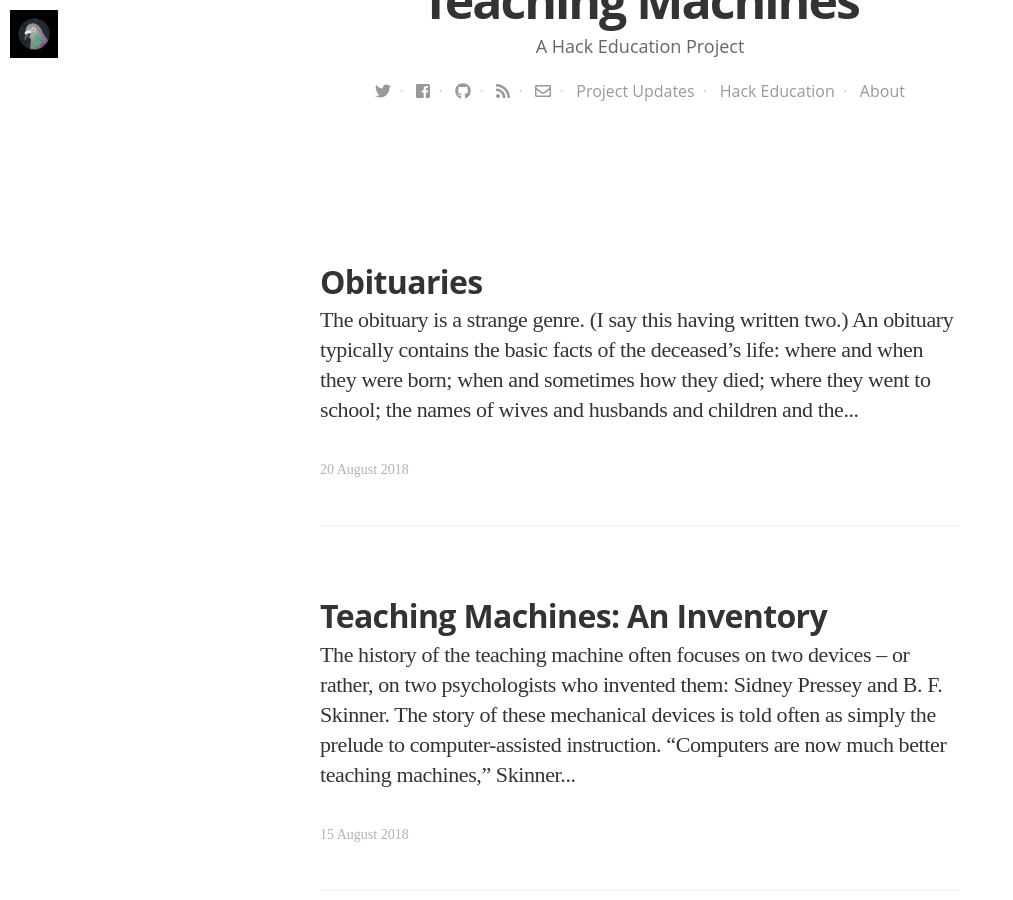
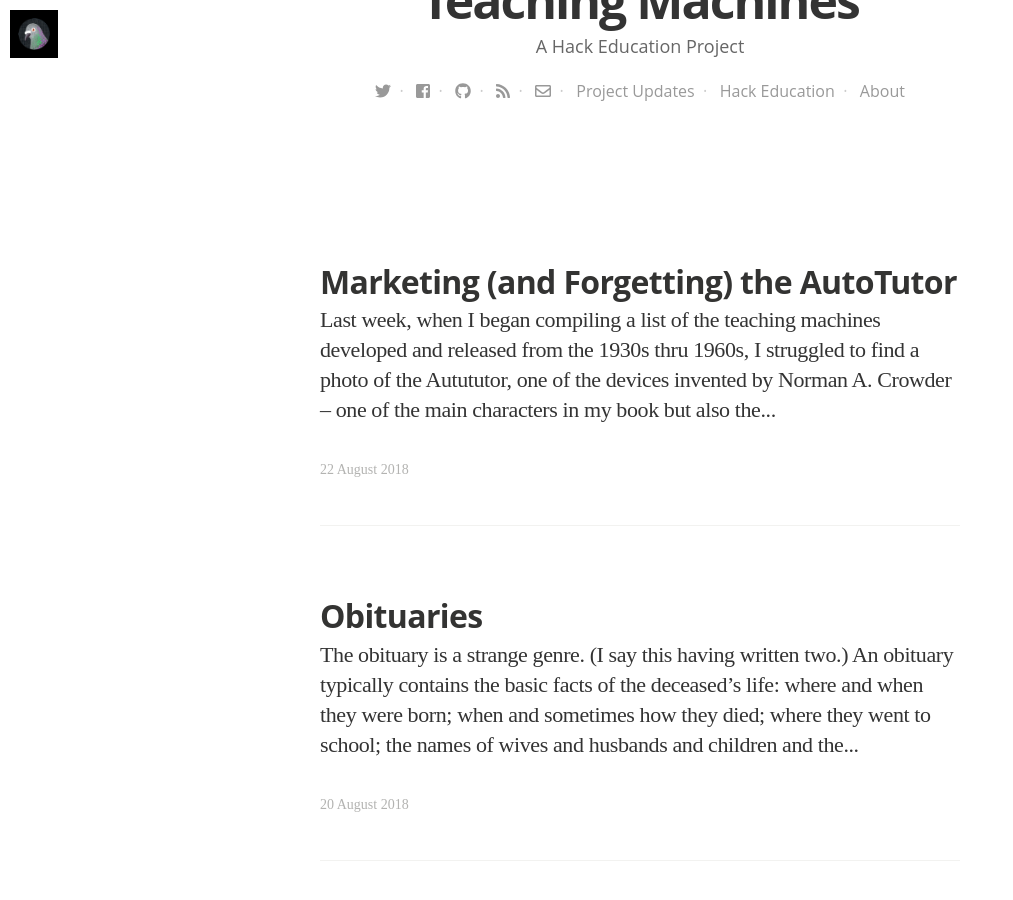
Before and after one commit to audreywatters/teachingmachines, a Jekyll site: the page built from blog/index.html, in a window 1280 px wide and 900 px high, scrolled down 559 px. Shown: the whole window, without its empty margins (0-1013 px from the left). Built offline with Jekyll 4.4.1, drawn with Linux system fonts in a browser that asks for light colours; nearby versions of some CDN libraries; some web fonts are replaced; the list of posts is cut into pages by our own code; some of the changed text lies outside the part shown.

Commit message:
new article

```diff
--- /dev/null
+++ b/_posts/2018-08-22-autotutor.html
@@ -0,0 +1,17 @@
+---
+layout: post
+title: "Marketing (and Forgetting) the AutoTutor"
+date: 2018-08-22 16:20:00 +0000
+tags:
+image: https://s3.amazonaws.com/hackedu/2018-08-22-crowder-bg.jpg
+imagecredits: https://www.historicimages.com/
+---
+<p>Last week, when I began compiling a list of the teaching machines developed and released from the 1930s thru 1960s, I struggled to find a photo of the Autututor, one of the devices invented by Norman A. Crowder &#8211; one of the main characters in my book but also <a href="http://teachingmachin.es/2018/03/27/crowder">the most difficult to track down</a>.</p>
+
+<p>I found a website that had historical photographs, and believing that I was buying a digital copy of a promo picture, I gave them my $10. Turns out, I was buying the actual photo, which I received in the mail this week.</p>
+
+<p><img src="https://s3.amazonaws.com/hackedu/2018-08-22-crowder.jpg"></p>
+
+<p>The back reads: <em>Pictured here is the Western Design Tutor, a new automated &#8220;teaching machines&#8221; specifically designed to meet the needs to complex industrial and military training programs. Norman T. Crowder, developer of the teaching method used in the Tutor is seen here holding the printed tape that records the rate of progress of a trainee using the Tutor. The recording mechanism notes the time spent on each answer and the answering itself. At left are Clifford W. Sponsel, president of Western Design Division of U. S. Industries, Inc., and Hugh C. Bream, Santa Barbara Division of Western Design.</em> Handwritten below that: 10&#8211;59 &#8211; October 1959.</p>
+
+<p>The error in that middle initial is an unfortunate one, but I don&#8217;t think it&#8217;s the reason that Crowder has been almost entirely written out of the history of education technology, mentioned only briefly in many accounts as an alternative to <a href="http://teachingmachin.es/2018/08/20/obits">Skinner&#8217;s more widely known work</a> on teaching machines. But the reason still might be there in the description of the photo: it&#8217;s that the AutoTutor was a machine designed for (or at least marketed as) job training &#8211; in corporations but particularly in the military. And neither of those are central to the narrative we are often told about ed-tech, which tends instead to focus on teaching schoolchildren.</p>
--- a/machines.html
+++ b/machines.html
@@ -320,6 +320,8 @@
 <li>Cost: $3000-$5000</li>
 </ul>
 
+<p><img src="https://s3.amazonaws.com/hackedu/2018-08-22-crowder.jpg"></p>
+
 <p><strong>Western Design Autotutor Mark II</strong></p>
 
 <ul>
```
